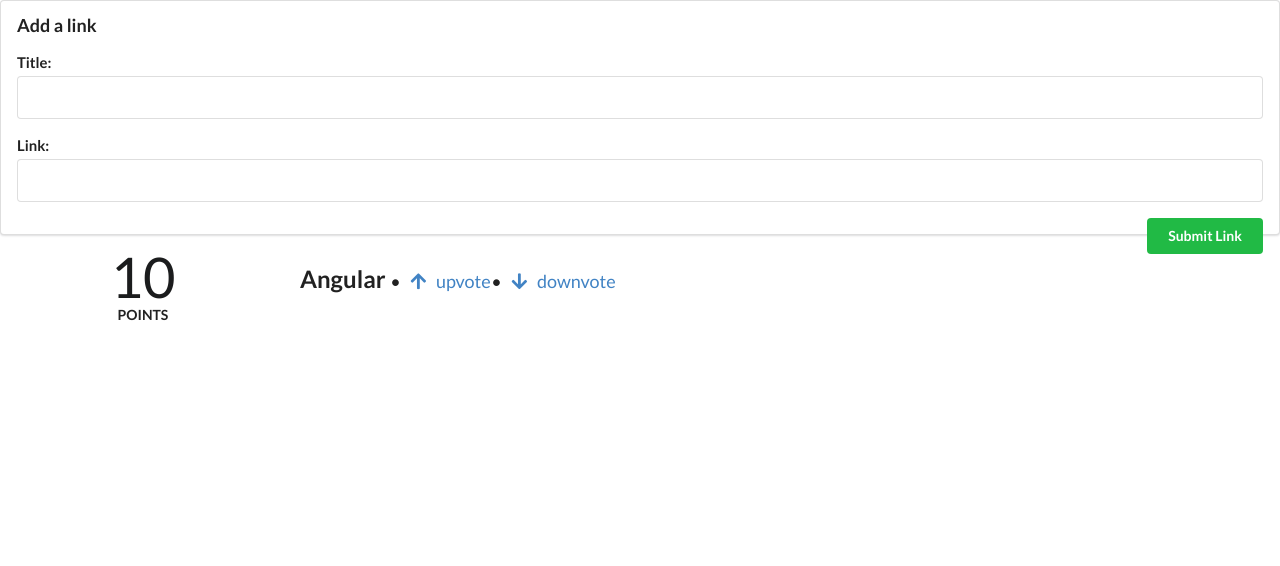
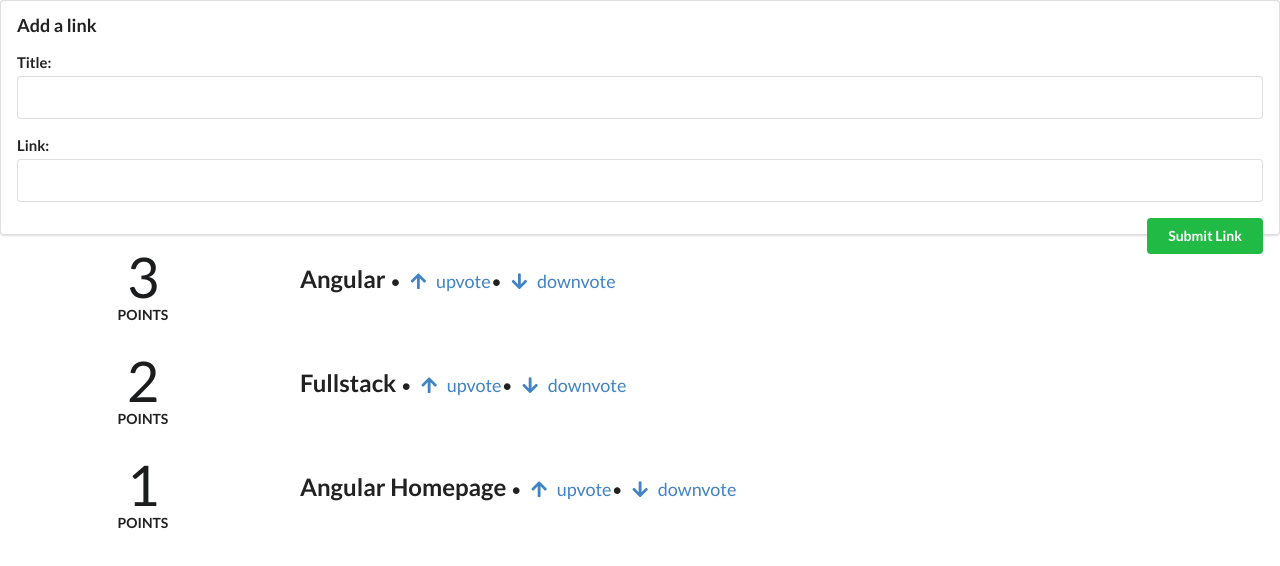
Before and after one commit to OmoGr3y/angular-first-app, an Angular app: page / in a window 1280 px wide. Shown: the top 566 px of the page. Built offline with nearby package versions, Linux system fonts and the light colour scheme.

Commit message:
configuring the ArticleComponent  with inputs

```diff
--- a/src/app/components/article/article.component.ts
+++ b/src/app/components/article/article.component.ts
@@ -1,4 +1,4 @@
-import {Component, HostBinding, OnInit} from '@angular/core';
+import {Component, HostBinding, Input, OnInit} from '@angular/core';
 import {Article} from '../../models/article';
 
 @Component({
@@ -34,14 +34,11 @@
 })
 export class ArticleComponent implements OnInit {
   @HostBinding('attr.class') cssClass = 'row';
-  article: Article;
+  @Input() article: Article;
+
 
   constructor() {
-    this.article = new Article(
-      'Angular',
-      'http://angular.io',
-      10
-    );
+
   }
 
 
@@ -50,11 +47,11 @@
 
   voteUp(): boolean {
     this.article.voteUp();
-    return  false;
+    return false;
   }
 
   voteDown(): boolean {
     this.article.voteDown();
-    return  false;
+    return false;
   }
 }
--- a/src/app/components/user-item/user-item.component.ts
+++ b/src/app/components/user-item/user-item.component.ts
@@ -1,4 +1,5 @@
 import {Component, OnInit} from '@angular/core';
+import {Article} from "../../models/article";
 
 @Component({
   selector: 'app-user-item',
@@ -18,13 +19,14 @@
           </button>
       </form>
         <div class="ui grid posts">
-            <app-article></app-article>
+            <app-article *ngFor="let article of articles" [article]="article"></app-article>
         </div>
   `,
   styles: []
 })
 export class UserItemComponent implements OnInit {
   name: string;
+  articles: Article[];
 
   addArticle(title: HTMLInputElement, link: HTMLInputElement): boolean {
     console.log(`Adding article title: ${title.value} and link: ${link.value}`);
@@ -33,6 +35,11 @@
 
   constructor() {
     this.name = 'Felipe';
+    this.articles = [
+      new Article('Angular', 'http://angular.io', 3),
+      new Article('Fullstack', 'http://fullstack.io', 2),
+      new Article('Angular Homepage', 'http://angular.io', 1)
+    ];
   }
 
   ngOnInit() {
```
